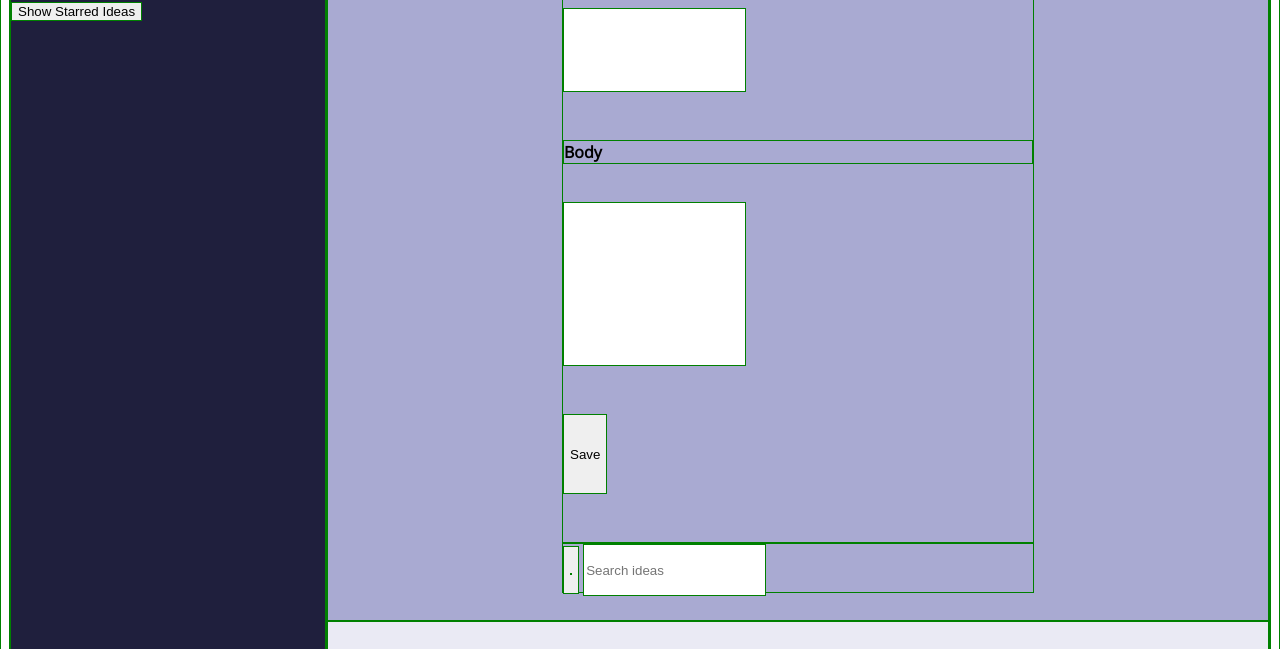
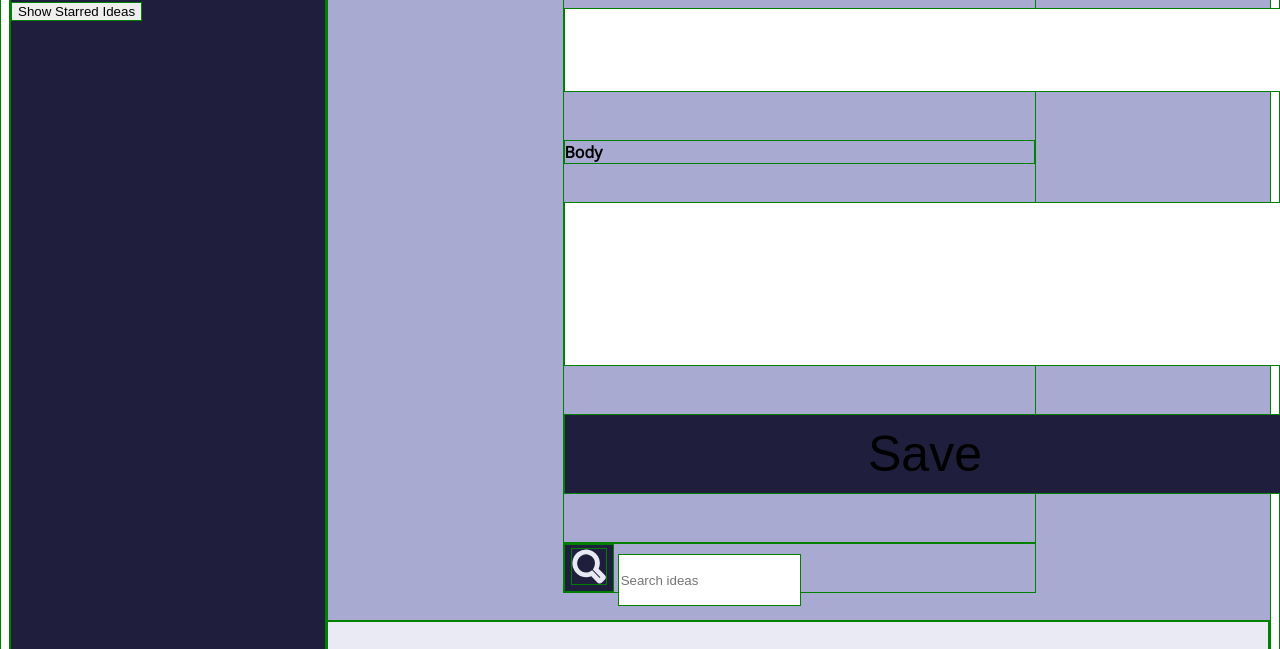
Before and after one commit to rachelJensen/ideabox, a plain HTML site: page index.html in a window 1280 px wide. Shown: the part 142-791 px from the top of the page. Drawn offline with nearby package versions, Linux system fonts and the light colour scheme.

Commit message:
Add input field widths

```diff
--- a/styles.css
+++ b/styles.css
@@ -40,16 +40,22 @@ h3 {
 }
 .title-field {
   height: 80px;
+  width: 720px;
 }
 
 .body-field{
   height: 160px;
   margin-bottom: 48px;
+  width: 720px;
 }
 
 .save-button {
   height: 80px;
   margin-bottom: 48px;
+  width: 723px;
+  background-color: #1F1F3D;
+  font-size: 50px;
+  font: #FFFFFF;
 }
 
 .search-bar {
@@ -58,6 +64,8 @@ h3 {
 
 .search-button {
   height: 100%;
+  width: 50px;
+  background: #1F1F3D;
 }
 
 .search-field {
@@ -69,6 +77,7 @@ h3 {
   flex-direction: column;
   align-items: center;
   justify-content: center;
+  width: 100%;
   background-color: #A9AAD2;
   height: 750px;
 }
```
Also changed, not shown: index.html (+2 -0 lines).
